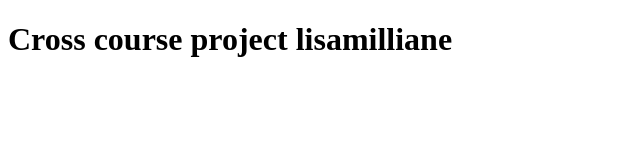
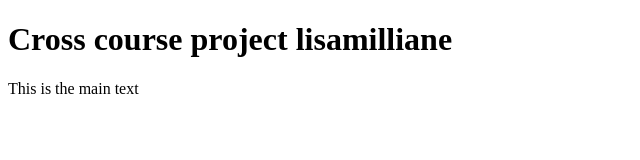
Before and after one commit to Noroff-FEU-Assignments/cross-course-project-lisamilliane, a plain HTML site: page index.html in a window 1280 px wide. Shown: the whole page, without its empty margins (0-640 px from the left). Drawn offline with Linux system fonts and the light colour scheme.

Commit message:
Update index.html
Added new text

```diff
--- a/index.html
+++ b/index.html
@@ -8,5 +8,6 @@
 </head>
 <body>
     <h1>Cross course project lisamilliane</h1>
+    <p>This is the main text</p>
 </body>
 </html>
```
